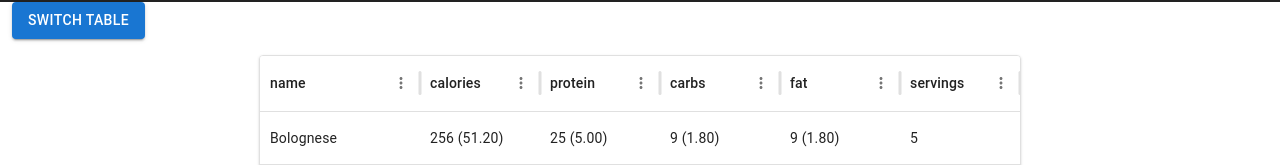
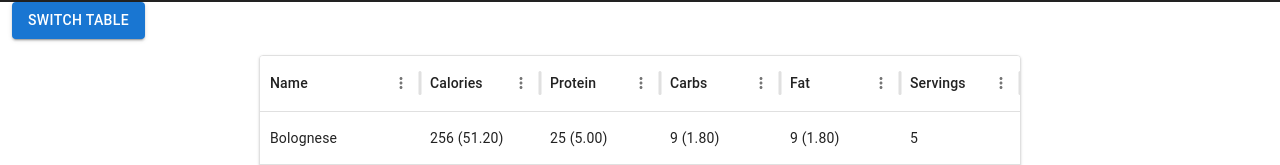
Before and after one commit to RTerBorch/food_fit, a React (Create React App) app in the folder frontend/: page / in a window 1280 px wide. Shown: the part 148-313 px from the top of the page. Built offline with nearby package versions, Linux system fonts and the light colour scheme.

Commit message:
created tables, time to add an rest api to collect tabledata

```diff
--- a/frontend/src/components/recipeContent/RecipeList.js
+++ b/frontend/src/components/recipeContent/RecipeList.js
@@ -1,6 +1,5 @@
 import Box from "@mui/material/Box";
 import React, { useState, useEffect } from "react";
-
 import { DataGrid } from "@mui/x-data-grid";
 import Paper from "@mui/material/Paper";
 
@@ -20,12 +19,10 @@ const initialRows = [
   },
 ];
 
-export default function LinkedFieldsCellEditing({ handleActiveTable }) {
-  const [activeRecipe, setActiveRecipe] = useState(null);
-  const editingRow = React.useRef(null);
-  const [rows, setRows] = React.useState(initialRows);
+export default function RecipeList({ onShowRecipe }) {
+  const [rows, setRows] = useState(initialRows);
 
-  React.useEffect(() => {
+  useEffect(() => {
     const updatedRows = rows.map((row) => ({
       ...row,
       protein: `${row.protein} (${(row.protein / row.servings).toFixed(2)})`,
@@ -33,70 +30,45 @@ export default function LinkedFieldsCellEditing({ handleActiveTable }) {
       fat: `${row.fat} (${(row.fat / row.servings).toFixed(2)})`,
       calories: `${row.calories} (${(row.calories / row.servings).toFixed(2)})`,
     }));
-
     setRows(updatedRows);
   }, []);
 
   const columns = [
     {
       field: "name",
-      headerName: "name",
+      headerName: "Name",
       width: 160,
-      editable: false,
-      align: "left",
-      headerAlign: "left",
     },
     {
       field: "calories",
-      headerName: "calories",
-      type: "number",
+      headerName: "Calories",
       width: 120,
-      editable: false,
-      align: "left",
-      headerAlign: "left",
     },
     {
       field: "protein",
-      headerName: "protein",
-      type: "number",
+      headerName: "Protein",
       width: 120,
-      editable: false,
-      align: "left",
-      headerAlign: "left",
     },
     {
       field: "carbs",
-      headerName: "carbs",
-      type: "number",
+      headerName: "Carbs",
       width: 120,
-      editable: false,
-      align: "left",
-      headerAlign: "left",
     },
     {
       field: "fat",
-      headerName: "fat",
-      type: "number",
+      headerName: "Fat",
       width: 120,
-      editable: false,
-      align: "left",
-      headerAlign: "left",
     },
     {
       field: "servings",
-      headerName: "servings",
-      type: "number",
+      headerName: "Servings",
       width: 120,
-      editable: false,
-      align: "left",
-      headerAlign: "left",
     },
   ];
 
   const handleRowClick = (params) => {
-    setActiveRecipe(params.row);
-    console.log("Active Recipe:", params.row);
-    handleActiveTable(true);
+    console.log("Params.row: ", params.row);
+    onShowRecipe(params.row);
   };
 
   return (
--- a/frontend/src/components/recipeContent/RecipePage.js
+++ b/frontend/src/components/recipeContent/RecipePage.js
@@ -6,6 +6,12 @@ import { Button } from "@mui/material";
 
 export default function RecipePage() {
   const [showRecipeActive, setShowRecipeActive] = useState(false);
+  const [activeRecipe, setActiveRecipe] = useState(null);
+
+  function showRecipe(recipe) {
+    setActiveRecipe([recipe]);
+    setShowRecipeActive(true);
+  }
 
   return (
     <div>
@@ -27,10 +33,12 @@ export default function RecipePage() {
                 flexDirection: "column",
                 flexGrow: 1,
               }}
-              handleActiveTable={setShowRecipeActive}
+              handleActiveTable={setShowRecipeActive} // TODO TA BORT
+              onShowRecipe={showRecipe}
             />
           ) : (
             <RecipeTable
+              onActiveRecipe={activeRecipe}
               sx={{
                 minHeight: 400,
                 padding: 2,
--- a/frontend/src/components/recipeContent/RecipeTable.js
+++ b/frontend/src/components/recipeContent/RecipeTable.js
@@ -2,45 +2,23 @@ import * as React from "react";
 import { DataGrid } from "@mui/x-data-grid";
 import Paper from "@mui/material/Paper";
 
-const columns = [
-  { field: "id", headerName: "ID", width: 70 },
-  { field: "firstName", headerName: "First name", width: 130 },
-  { field: "lastName", headerName: "Last name", width: 130 },
-  {
-    field: "age",
-    headerName: "Age",
-    type: "number",
-    width: 90,
-  },
-  {
-    field: "fullName",
-    headerName: "Full name",
-    description: "This column has a value getter and is not sortable.",
-    sortable: false,
-    width: 160,
-    valueGetter: (value, row) => `${row.firstName || ""} ${row.lastName || ""}`,
-  },
-];
+export default function DataTable({ onActiveRecipe }) {
+  const columns = [
+    { field: "id", headerName: "ID", width: 70 },
+    { field: "name", headerName: "Name", width: 130 },
+    { field: "calories", headerName: "Calories", type: "number", width: 70 },
+    { field: "protein", headerName: "Protein", type: "number", width: 70 },
+    { field: "carbs", headerName: "Carbohydrates", type: "number", width: 70 },
+    { field: "fat", headerName: "Fat", type: "number", width: 70 },
+    { field: "servings", headerName: "Servings", type: "number", width: 70 },
+  ];
 
-const rows = [
-  { id: 1, lastName: "Snow", firstName: "Jon", age: 35 },
-  { id: 2, lastName: "Lannister", firstName: "Cersei", age: 42 },
-  { id: 3, lastName: "Lannister", firstName: "Jaime", age: 45 },
-  { id: 4, lastName: "Stark", firstName: "Arya", age: 16 },
-  { id: 5, lastName: "Targaryen", firstName: "Daenerys", age: null },
-  { id: 6, lastName: "Melisandre", firstName: null, age: 150 },
-  { id: 7, lastName: "Clifford", firstName: "Ferrara", age: 44 },
-  { id: 8, lastName: "Frances", firstName: "Rossini", age: 36 },
-  { id: 9, lastName: "Roxie", firstName: "Harvey", age: 65 },
-];
+  const paginationModel = { page: 0, pageSize: 5 };
 
-const paginationModel = { page: 0, pageSize: 5 };
-
-export default function DataTable() {
   return (
     <Paper sx={{ height: 400, width: "100%" }}>
       <DataGrid
-        rows={rows}
+        rows={onActiveRecipe}
         columns={columns}
         initialState={{ pagination: { paginationModel } }}
         pageSizeOptions={[5, 10]}
```
